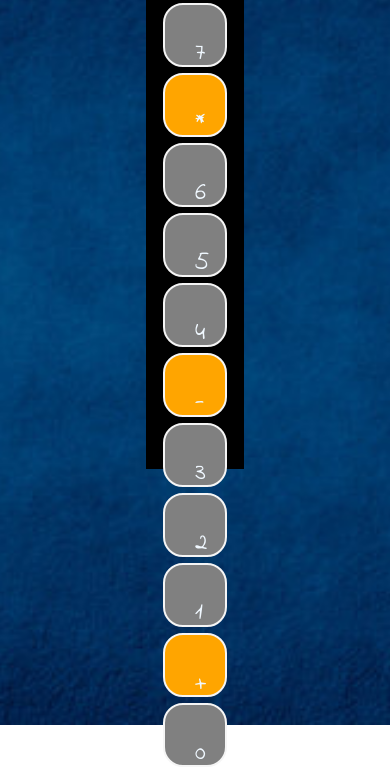
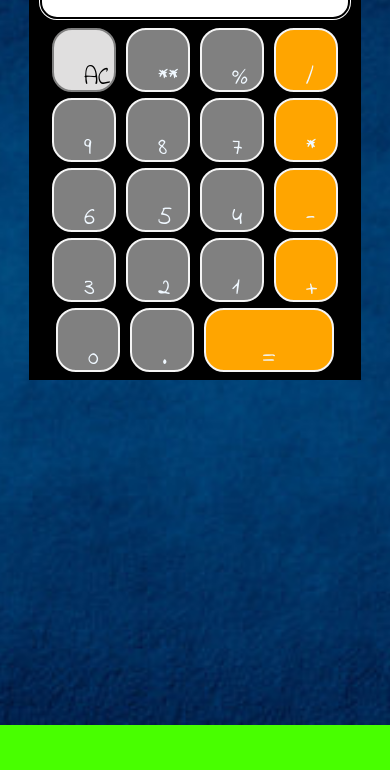
Before and after one commit to SivaMallala/Calculator, a plain HTML site: page index.html in a window 390 px wide. Shown: the part 135-905 px from the top of the page. After the commit the page ends 860 px from the top, so only its background shows below. Drawn offline with Linux system fonts and the light colour scheme.

Commit message:
Update style.css

```diff
--- a/style.css
+++ b/style.css
@@ -18,8 +18,8 @@ body{
     display: flex;
     margin: 0;
     padding: 0;
-    height: 60vh;
-    width: 25vw;
+    height: 460px;
+    width: 480px;
     flex-direction: column;
     align-items: center;
     justify-content: center;
@@ -44,7 +44,7 @@ body{
     width: 130px;
 }
 .input{
-    width: 20vw;
+    width: 300px;
     height: 35px;
     margin: 3px;
     padding: 3px;
@@ -52,3 +52,15 @@ body{
     border-radius: 20px;
     font-size: 2rem;
 }
+@media screen and (max-width:768px) {
+    body{
+      background-color: #48ff00;
+    }
+    .container{
+
+        padding: 5px;
+        height: fit-content;
+        width:fit-content;
+
+    }
+  }
```
